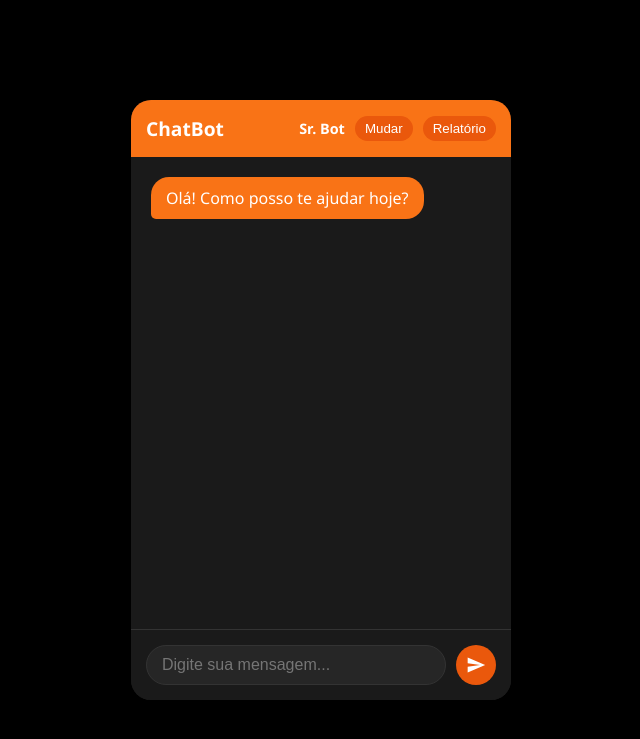
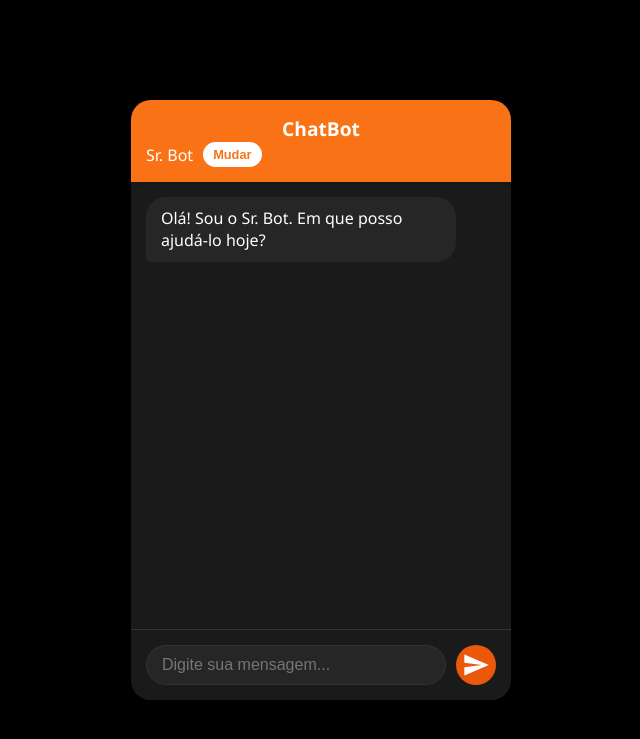
Before and after one commit to ufca-es/banco-x, a Flask app: page / in a window 1280 px wide. Shown: the top 739 px of the page, without its empty margins (319-959 px from the left). Run offline with Flask 3, Linux system fonts and the light colour scheme.

Commit message:
Update index.html

```diff
--- a/templates/index.html
+++ b/templates/index.html
@@ -49,79 +49,55 @@
           font-size: 1.2rem;
           font-weight: bold;
           color: #fff;
-            box-shadow: 0 2px 10px rgba(0, 0, 0, 0.3);
-            display: flex;
-            justify-content: space-between;
-            align-items: center;
-        }
-
-        .personalidade-display {
-            display: flex;
-            align-items: center;
-            gap: 10px;
-            font-size: 0.9rem;
-        }
-
-        .persona-btn {
-            background-color: #ea580c;
-            color: #fff;
-            border: none;
-            border-radius: 20px;
-            padding: 5px 10px;
-            cursor: pointer;
-            transition: background-color 0.3s;
-        }
-
-        .persona-btn:hover {
-            background-color: #f97316;
+          box-shadow: 0 2px 5px rgba(0, 0, 0, 0.2);
         }
 
         /* Área de mensagens */
         .chat-messages {
           flex-grow: 1;
-            padding: 20px;
+          padding: 15px;
           overflow-y: auto;
           display: flex;
           flex-direction: column;
           gap: 10px;
-            background-color: #1a1a1a;
+          scroll-behavior: smooth;
         }
 
-        /* Scrollbar */
         .chat-messages::-webkit-scrollbar {
           width: 8px;
         }
 
+        .chat-messages::-webkit-scrollbar-track {
+          background: #262626;
+        }
+
         .chat-messages::-webkit-scrollbar-thumb {
           background-color: #444;
-            border-radius: 10px;
+          border-radius: 4px;
         }
 
-        .chat-messages::-webkit-scrollbar-track {
-            background-color: #262626;
-        }
-
-        /* Mensagem individual */
-        .message {
+        /* Balões de mensagem */
+        .message-bubble {
           max-width: 80%;
           padding: 10px 15px;
-            border-radius: 18px;
+          border-radius: 20px;
+          line-height: 1.4;
           word-wrap: break-word;
         }
 
-        .message.user {
-            background-color: #3b3b3b;
+        .bot-message {
+          background-color: #262626;
+          align-self: flex-start;
+          border-bottom-left-radius: 5px;
+        }
+
+        .user-message {
+          background-color: #ea580c;
           align-self: flex-end;
           border-bottom-right-radius: 5px;
         }
 
-        .message.bot {
-            background-color: #f97316;
-            align-self: flex-start;
-            border-bottom-left-radius: 5px;
-        }
-
-        /* Rodapé com input e botão */
+        /* Rodapé com campo de entrada */
         .chatbot-footer {
           padding: 15px;
           background-color: #1a1a1a;
@@ -167,53 +143,54 @@
           background-color: #f97316;
         }
 
-        /* Ícone do botão */
-        .chatbot-send-btn svg {
-            width: 20px;
-            height: 20px;
+        .personalidade-display {
+            display: flex;
+            align-items: center;
+            gap: 10px;
+            font-size: 1rem;
+            font-weight: normal;
         }
 
-        /* Estilos da tela de relatório */
+        .persona-btn {
+            background-color: #fff;
+            color: #f97316;
+            border: none;
+            padding: 5px 10px;
+            border-radius: 15px;
+            cursor: pointer;
+            font-size: 0.8rem;
+            font-weight: bold;
+            transition: background-color 0.3s, color 0.3s;
+        }
+
+        .persona-btn:hover {
+            background-color: #f97316;
+            color: #fff;
+        }
+
         .report-content {
-            flex-grow: 1;
             padding: 20px;
             overflow-y: auto;
-            white-space: pre-wrap; /* Mantém a formatação do texto */
-            word-wrap: break-word;
-            background-color: #1a1a1a;
-            font-family: 'Courier New', monospace; /* Fonte monoespaçada para o relatório */
-            font-size: 0.9rem;
-        }
-
-        /* Estilo para o botão de relatório */
-        .report-btn {
-            background-color: #444;
-            color: #fff;
-            border: none;
-            border-radius: 20px;
-            padding: 8px 15px;
-            cursor: pointer;
-            margin-top: 10px;
-            transition: background-color 0.3s;
-        }
-
-        .report-btn:hover {
-            background-color: #555;
+            white-space: pre-wrap;
+            line-height: 1.5;
+            color: #ccc;
         }
     </style>
 </head>
 <body>
+
     <div class="chatbot-container">
+
         <div id="chat-screen" class="screen">
             <div class="chatbot-header">
                 ChatBot
                 <div class="personalidade-display">
                     <span id="persona-name">Sr. Bot</span>
                     <button id="change-persona-btn" class="persona-btn">Mudar</button>
-                    <button id="show-report-btn" class="persona-btn">Relatório</button>
                 </div>
             </div>
-            <div class="chat-messages"></div>
+            <div class="chat-messages">
+                </div>
             <div class="chatbot-footer">
                 <input type="text" id="chat-input" class="chatbot-input" placeholder="Digite sua mensagem...">
                 <button id="send-btn" class="chatbot-send-btn">
@@ -229,7 +206,7 @@
                 Relatório de Interações
                 <button id="back-to-chat-btn" class="persona-btn">Voltar</button>
             </div>
-            <pre id="report-content" class="report-content">Carregando relatório...</pre>
+            <pre id="report-content" class="report-content"></pre>
         </div>
     </div>
 
@@ -243,25 +220,112 @@
             const sendBtn = document.getElementById('send-btn');
             const personaNameDisplay = document.getElementById('persona-name');
             const changePersonaBtn = document.getElementById('change-persona-btn');
-            const showReportBtn = document.getElementById('show-report-btn');
             const backToChatBtn = document.getElementById('back-to-chat-btn');
             const reportContent = document.getElementById('report-content');
 
+            // 2. Estado
             let currentPersona = 'formal';
+            const respostasIniciais = {
+                formal: "Olá! Sou o Sr. Bot. Em que posso ajudá-lo hoje?",
+                engracada: "E aí, beleza? Chega mais, que o papo é reto!",
+                rude: "O que você quer? Seja direto.",
+                empreendedor: "Tempo é dinheiro! Diga-me o que precisa, e serei breve."
+            };
 
-            // 2. Funções de UI
-            function appendMessage(text, sender) {
-                const messageDiv = document.createElement('div');
-                messageDiv.classList.add('message', sender);
-                messageDiv.textContent = text;
-                chatMessages.appendChild(messageDiv);
-                chatMessages.scrollTop = chatMessages.scrollHeight; // Scroll para a última mensagem
+            // 3. Funções Utilitárias
+            function appendMessage(message, sender) {
+                const messageBubble = document.createElement('div');
+                messageBubble.classList.add('message-bubble', `${sender}-message`);
+                messageBubble.textContent = message;
+                chatMessages.appendChild(messageBubble);
+                chatMessages.scrollTop = chatMessages.scrollHeight;
             }
 
-            function showReport() {
+            function showLoading(show) {
+                if (show) {
+                    sendBtn.innerHTML = '...';
+                    sendBtn.disabled = true;
+                } else {
+                    sendBtn.innerHTML = `<svg xmlns="http://www.w3.org/2000/svg" viewBox="0 0 24 24" fill="currentColor"><path d="M2.01 21L23 12 2.01 3 2 10l15 2-15 2z"/></svg>`;
+                    sendBtn.disabled = false;
+                }
+            }
+
+            // 4. Lógica de Interação com o Backend
+            async function sendMessage() {
+                const message = chatInput.value.trim();
+                if (!message) return;
+
+                appendMessage(message, 'user');
+                chatInput.value = '';
+                showLoading(true);
+
+                try {
+                    const response = await fetch('http://127.0.0.1:5000/chat', {
+                        method: 'POST',
+                        headers: {
+                            'Content-Type': 'application/json',
+                        },
+                        body: JSON.stringify({ message: message.toLowerCase(), persona: currentPersona }),
+                    });
+
+                    const data = await response.json();
+                    showLoading(false);
+
+                    if (data.type === "historico") {
+                        showReport(data.response, "Histórico de Conversas");
+                    } else if (data.type === "relatorio") {
+                        appendMessage(data.response, 'bot');
+                    } else {
+                        appendMessage(data.response, 'bot');
+                    }
+
+                } catch (error) {
+                    console.error('Erro:', error);
+                    appendMessage('Desculpe, não consegui me conectar. Tente novamente mais tarde.', 'bot');
+                    showLoading(false);
+                }
+            }
+
+            function changePersona() {
+                const personas = ['formal', 'engracada', 'rude', 'empreendedor'];
+                let newPersona = prompt(`Escolha uma personalidade:\n1 - Sr. Bot (Formal)\n2 - Clara (Engraçada)\n3 - Byte (Rude)\n4 - Marcos (Empreendedor)`);
+
+                switch (newPersona) {
+                    case '1':
+                        currentPersona = 'formal';
+                        break;
+                    case '2':
+                        currentPersona = 'engracada';
+                        break;
+                    case '3':
+                        currentPersona = 'rude';
+                        break;
+                    case '4':
+                        currentPersona = 'empreendedor';
+                        break;
+                    default:
+                        appendMessage("Opção inválida. Mantendo a personalidade atual.", 'bot');
+                        return;
+                }
+
+                personaNameDisplay.textContent = currentPersona.charAt(0).toUpperCase() + currentPersona.slice(1);
+                appendMessage(`Minha personalidade agora é ${currentPersona}.`, 'bot');
+            }
+
+            function showReport(content, title) {
+                reportContent.textContent = '';
+                if (Array.isArray(content) && content.length > 0) {
+                    const historicoFormatado = content.map((item, index) => `${index + 1}. Usuário: ${item[0]}\n   Bot: ${item[1]}`).join('\n\n');
+                    reportContent.textContent = historicoFormatado;
+                } else if (typeof content === 'string') {
+                    reportContent.textContent = content;
+                } else {
+                    reportContent.textContent = "Não há dados para exibir.";
+                }
+
                 chatScreen.classList.add('hidden');
                 reportScreen.classList.remove('hidden');
-                fetchReport();
             }
 
             function hideReport() {
@@ -269,76 +333,21 @@
                 chatScreen.classList.remove('hidden');
             }
 
-            // 3. Funções de API
-            async function sendMessage() {
-                const pergunta = chatInput.value.trim();
-                if (pergunta === '') {
-                    return;
-                }
+            // 5. Eventos
 
-                appendMessage(pergunta, 'user');
-                chatInput.value = '';
-
-                try {
-                    const response = await fetch('/chat', {
-                        method: 'POST',
-                        headers: {
-                            'Content-Type': 'application/json'
-                        },
-                        body: JSON.stringify({ pergunta, persona: currentPersona })
-                    });
-                    const data = await response.json();
-                    appendMessage(data.resposta, 'bot');
-                } catch (error) {
-                    console.error('Erro ao enviar mensagem:', error);
-                    appendMessage('Desculpe, não consegui me conectar ao servidor.', 'bot');
-                }
-            }
-
-            async function fetchReport() {
-                reportContent.textContent = "Gerando relatório...";
-                try {
-                    const response = await fetch('/relatorio');
-                    const data = await response.json();
-                    if (data.relatorio) {
-                        reportContent.textContent = data.relatorio;
-                    } else if (data.erro) {
-                        reportContent.textContent = "Erro: " + data.erro;
-                    }
-                } catch (error) {
-                    console.error('Erro ao buscar relatório:', error);
-                    reportContent.textContent = 'Erro ao carregar o relatório. Verifique se o servidor está rodando.';
-                }
-            }
-
-            function changePersona() {
-                let newPersona = prompt(`Escolha uma personalidade:\n- formal\n- engracada\n- rude\n- empreendedor`);
-                if (newPersona) {
-                    newPersona = newPersona.toLowerCase().trim();
-                    if (['formal', 'engracada', 'rude', 'empreendedor'].includes(newPersona)) {
-                        currentPersona = newPersona;
-                        personaNameDisplay.textContent = newPersona.charAt(0).toUpperCase() + newPersona.slice(1);
-                        appendMessage(`Minha personalidade agora é ${newPersona}.`, 'bot');
-                    } else {
-                        appendMessage("Opção inválida. Mantendo a personalidade atual.", 'bot');
-                    }
-                }
-            }
-
-            // 4. Eventos
             sendBtn.addEventListener('click', sendMessage);
             chatInput.addEventListener('keyup', (event) => {
                 if (event.key === 'Enter') {
                     sendMessage();
                 }
             });
+
             changePersonaBtn.addEventListener('click', changePersona);
-            showReportBtn.addEventListener('click', showReport);
             backToChatBtn.addEventListener('click', hideReport);
 
-            // 5. Início da conversa
+            // 6. Início da conversa
             setTimeout(() => {
-                appendMessage("Olá! Como posso te ajudar hoje?", 'bot');
+                appendMessage(respostasIniciais[currentPersona], 'bot');
             }, 500);
         });
     </script>
```
Lines whose indentation alone changed are shown as unchanged.
